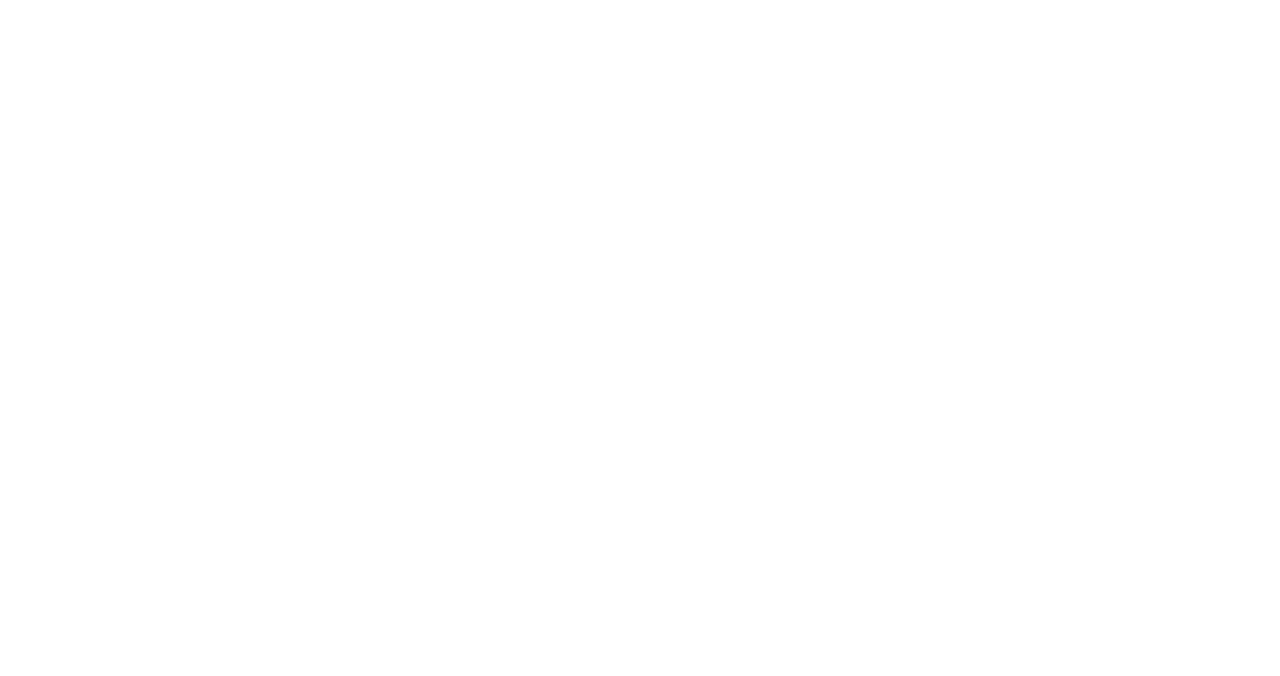
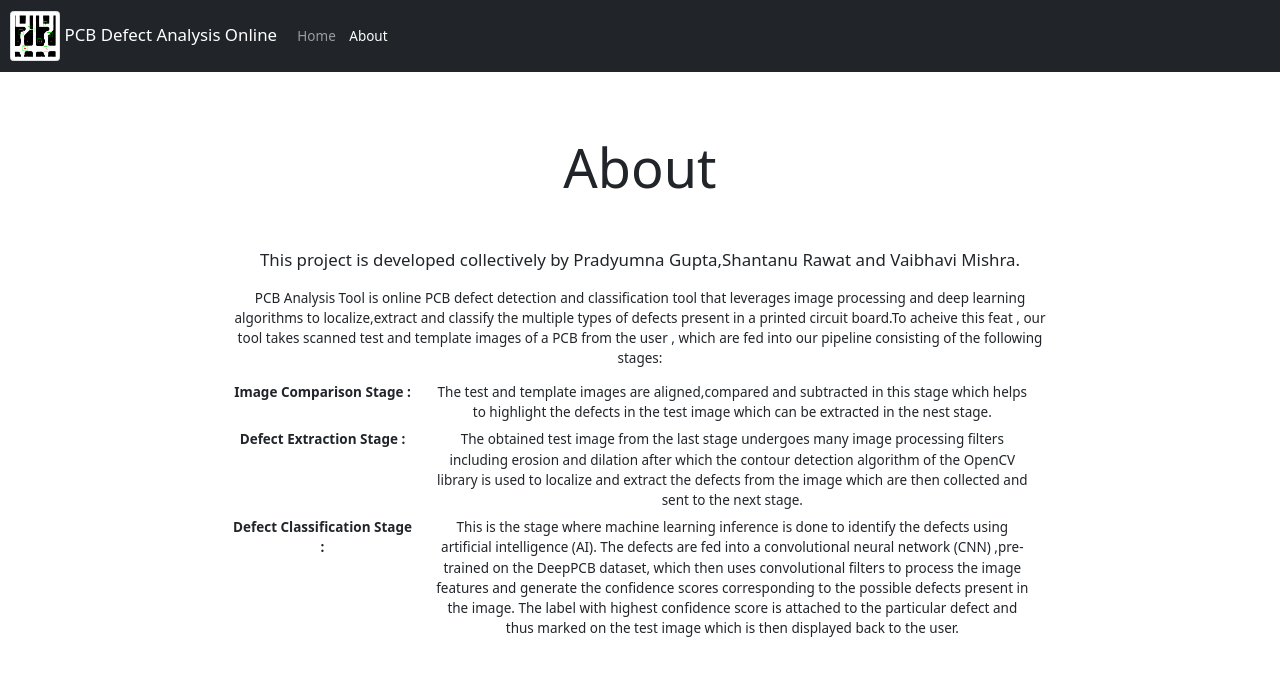
Before and after one commit to PradyumnaGupta/pcb_defect_analysis, a Flask app: page /about in a window 1280 px wide. Before the commit the part shown is empty. Shown: the top 676 px of the page. Run offline with Flask 2, Linux system fonts and the light colour scheme.

Commit message:
added about page

```diff
--- a/app.py
+++ b/app.py
@@ -40,13 +40,13 @@
             result = model_inference(model,path1,path2)
             result_image_name = test_image_filename+template_image_filename
             cv2.imwrite(app.config['BUFFER_FOLDER']+result_image_name,result)
-            return render_template('home.htm',test_image=url_for('uploaded_file',filename=test_image_filename),template_image=url_for('uploaded_file',filename=template_image_filename),result_image=url_for('generated_file',filename=result_image_name),time=str(time.time()))
+            return render_template('home.htm',test_image=url_for('uploaded_file',filename=test_image_filename),template_image=url_for('uploaded_file',filename=template_image_filename),result_image=url_for('generated_file',filename=result_image_name),time=str(time.time()),name="home")
     else:
-        return render_template('home.htm',time=str(time.time()))
+        return render_template('home.htm',time=str(time.time()),name="home")
 
 @app.route('/about')
 def about():
-    return render_template('about.htm',test_image=None,template_image=None,result_image=None,time=str(time.time()))
+    return render_template('about.htm',test_image=None,template_image=None,result_image=None,time=str(time.time()),name="about")
 
 @app.route('/uploads/<filename>')
 def uploaded_file(filename):
--- a/templates/about.htm
+++ b/templates/about.htm
@@ -0,0 +1,32 @@
+{% extends "base.htm" %}
+
+{% block content %}
+    <div class="row text-center">
+        <!-- <p class="h1">About</p> -->
+        <h1 class="display-3">About</h1>
+    </div>
+    <br>
+    <br>
+    <div class="row text-center">
+        <p class="lead">
+            This project is developed collectively by Pradyumna Gupta,Shantanu Rawat and Vaibhavi Mishra.
+        </p>
+        <br>
+        <br>
+        <p class="row col-md-8 offset-md-2">
+            PCB Analysis Tool is online PCB defect detection and classification tool that leverages image processing and deep learning algorithms to localize,extract and classify the multiple types of defects present in a printed circuit board.To acheive this feat , our tool takes scanned test and template images of a PCB from the user , which are fed into our pipeline consisting of the following stages:
+        </p>
+        <div class="row">
+            <dl class="row col-md-8 offset-md-2">
+                <dt class="col-md-3">Image Comparison Stage :</dt>
+                <dd class="col-md-9">The test and template images are aligned,compared and subtracted in this stage which helps to highlight the defects in the test image which can be extracted in the nest stage.</dd>
+
+                <dt class="col-md-3">Defect Extraction Stage :</dt>
+                <dd class="col-md-9">The obtained test image from the last stage undergoes many image processing filters including erosion and dilation after which the contour detection algorithm of the OpenCV library is used to localize and extract the defects from the image which are then collected and sent to the next stage.</dd>
+
+                <dt class="col-md-3">Defect Classification Stage :</dt>
+                <dd class="col-md-9">This is the stage where machine learning inference is done to identify the defects using artificial intelligence (AI). The defects are fed into a convolutional neural network (CNN) ,pre-trained on the DeepPCB dataset, which then uses convolutional filters to process the image features and generate the confidence scores corresponding to the possible defects present in the image. The label with highest confidence score is attached to the particular defect and thus marked on the test image which is then displayed back to the user.</dd>
+            </dl>
+        </div>
+    </div>
+{% endblock content %}
--- a/templates/base.htm
+++ b/templates/base.htm
@@ -0,0 +1,53 @@
+<!doctype html>
+<html lang="en">
+  <head>
+    <!-- Required meta tags -->
+    <meta charset="utf-8">
+    <meta name="viewport" content="width=device-width, initial-scale=1">
+
+    <!-- Bootstrap CSS -->
+    <link href="//cdn.jsdelivr.net/npm/bootstrap@5.0.0-beta3/dist/css/bootstrap.min.css" rel="stylesheet" integrity="sha384-eOJMYsd53ii+scO/bJGFsiCZc+5NDVN2yr8+0RDqr0Ql0h+rP48ckxlpbzKgwra6" crossorigin="anonymous">
+    <script src="//cdn.jsdelivr.net/npm/bootstrap@5.0.0-beta3/dist/js/bootstrap.bundle.min.js" integrity="sha384-JEW9xMcG8R+pH31jmWH6WWP0WintQrMb4s7ZOdauHnUtxwoG2vI5DkLtS3qm9Ekf" crossorigin="anonymous" defer></script>
+
+    <link rel="stylesheet" type="text/css" href="{{ url_for('static',filename='stylesheets/global.css') }}" crossorigin="anonymous">
+
+    <title>Home</title>
+  </head>
+  <body>
+    <header>
+      <nav class = "navbar navbar-expand-lg navbar-dark bg-dark fixed-top border-box">
+        <div class = "container-fluid">
+          <a class="navbar-brand" href="{{ url_for('home') }}">
+            <img src="/uploads/temp.jpg" alt="Logo" width="50rem" height="50rem" class="img-thumbnail">
+            PCB Defect Analysis Online
+          </a>
+          <button class="navbar-toggler" type="button" data-bs-toggle="collapse" data-bs-target="#navbarNav" aria-controls="navbarNav" aria-expanded="false" aria-label="Toggle navigation">
+            <span class="navbar-toggler-icon"></span>
+          </button>
+          <div class="collapse navbar-collapse mr-auto" id="navbarNav">
+            <ul class="navbar-nav">
+              <li class="nav-item">
+                {% if "home" in name %}
+                    <a class="nav-link active" aria-current="page" href="{{ url_for('home') }}">Home</a>
+                {% else %}
+                    <a class="nav-link" aria-current="page" href="{{ url_for('home') }}">Home</a>
+                {% endif %}
+              </li>
+              <li class="nav-item">
+                {% if "about" in name %}
+                    <a class="nav-link active" href="{{ url_for('about') }}">About</a>
+                {% else %}
+                    <a class="nav-link" href="{{ url_for('about') }}">About</a>
+                {% endif %}
+              </li>
+            </ul>
+          </div>
+        </div>
+      </nav>
+    </header>
+    <main class="container-fluid">
+        {% block content %}
+        {% endblock content %}
+    </main>
+  </body>
+</html>
```
Also changed, not shown: templates/home.htm (+4 -42 lines), static/stylesheets/global.css (renamed from static/stylesheets/home.css).
